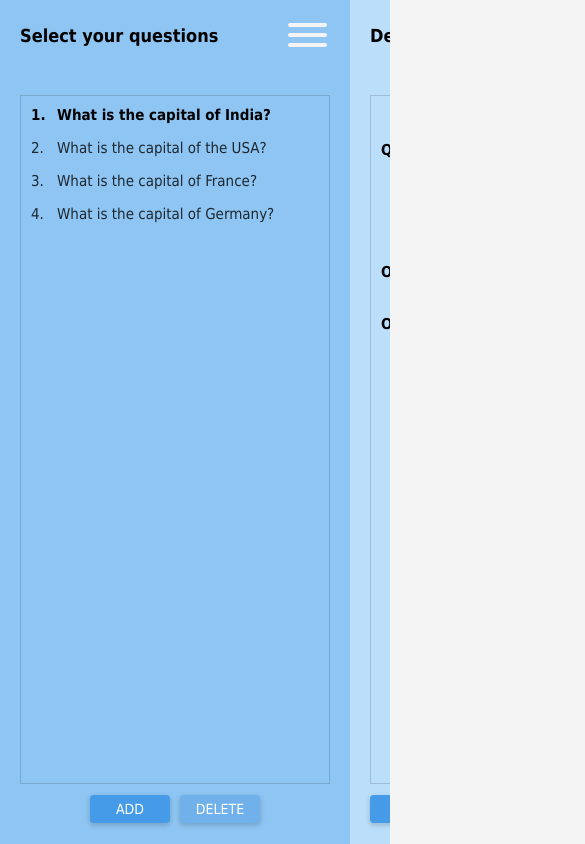
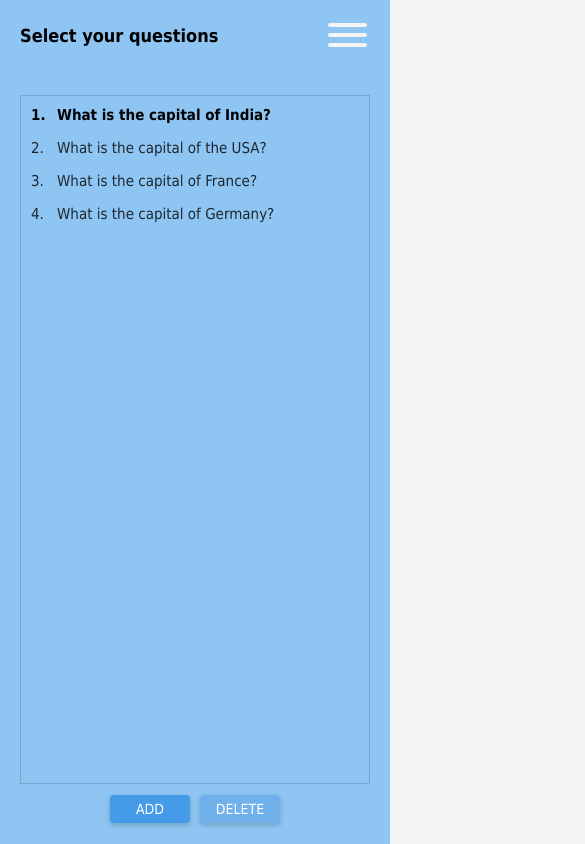
Before and after one commit to monk-kokkalis/disprz, a React (Create React App) app: page / in a window 390 px wide. Shown: the top 844 px of the page, 585 px wide, since content can reach past the window. Built offline with nearby package versions, Linux system fonts and the light colour scheme.

Commit message:
added responsive width hook; added set ref reducer action

```diff
--- a/src/components/QuizCreator/QuizCreator.module.scss
+++ b/src/components/QuizCreator/QuizCreator.module.scss
@@ -1,6 +1,12 @@
 .Main {
+    box-shadow: 0 2px 4px 1px rgba(0, 0, 0, 0.15);
     display: grid;
     grid-template-columns: 350px 1fr;
-    box-shadow: 0 2px 4px 1px rgba(0, 0, 0, 0.15);
     height: 100%;
+    overflow: hidden;
+    position: relative;
+
+    @media (max-width: 767px) {
+        grid-template-columns: 1fr;
+    }
 }
--- a/src/components/QuizCreator/components/ChoiceCreator/ChoiceCreator.js
+++ b/src/components/QuizCreator/components/ChoiceCreator/ChoiceCreator.js
@@ -5,9 +5,12 @@ import DeleteOption from './components/DeleteOption/DeleteOption';
 import Editor from './components/Editor/Editor';
 import Heading from './components/Heading/Heading';
 import ModeIndicator from './components/ModeIndicator/ModeIndicator';
+// hooks
+import useResponsiveWidth from './hooks/use-responsive-width';
 function ChoiceCreator() {
+    const width = useResponsiveWidth();
     return (
-        <div className={Style.Main}>
+        <div className={Style.Main} style={{width, left: `-${width}`}}>
             <Heading />
             <ModeIndicator />
             <section className="options">
--- a/src/components/QuizCreator/components/ChoiceCreator/ChoiceCreator.module.scss
+++ b/src/components/QuizCreator/components/ChoiceCreator/ChoiceCreator.module.scss
@@ -6,6 +6,9 @@
     @include mixins.padding;
 
     background-color: #BBDEFB;
+    @media (max-width: 767px) {
+        position: absolute;
+    }
 
     section[class~=options] {
         @include mixins.overflow-container;
--- /dev/null
+++ b/src/components/QuizCreator/components/ChoiceCreator/hooks/use-responsive-width.js
@@ -0,0 +1,30 @@
+import {useCallback, useContext, useEffect, useState} from 'react';
+import {Context} from '../../../context/Provider';
+function useResponsiveWidth() {
+    const context = useContext(Context);
+    const {questionSelectorRef} = context.questState;
+    const [questionSelectorWidth, setQuestionSelectorWidth] = useState('auto');
+    const resizeCallback = useCallback(() => {
+            const questRect = questionSelectorRef?.current.getBoundingClientRect();
+            if (questRect && window.innerWidth <= 767) {
+                setQuestionSelectorWidth(`${questRect.width}px`);
+            } else {
+                setQuestionSelectorWidth('auto');
+            }
+    }, [questionSelectorRef])
+
+    useEffect(function initializeWidth() {
+        resizeCallback();
+    }, [resizeCallback])
+
+    useEffect(function trackWindowWidth() {
+        window.addEventListener('resize', resizeCallback);
+        return function removeResizeListener() {
+            window.removeEventListener('resize', resizeCallback);
+        }
+    }, [resizeCallback])
+
+    return questionSelectorWidth;
+}
+
+export default useResponsiveWidth;
--- a/src/components/QuizCreator/components/QuestionSelector/QuestionSelector.js
+++ b/src/components/QuizCreator/components/QuestionSelector/QuestionSelector.js
@@ -1,3 +1,4 @@
+import {useRef} from 'react';
 import Style from './QuestionSelector.module.scss';
 // components
 import AddQuestion from './components/AddQuestion/AddQuestion';
@@ -6,9 +7,13 @@ import ModeIndicator from './components/ModeIndicator/ModeIndicator';
 import QuestionList from './components/QuestionList/QuestionList';
 import SidebarButton from '../SidebarButton/SidebarButton';
 import ButtonTemplate from './components/SidebarButtonControls/Template';
+// hooks
+import useRefSetter from './hooks/use-ref-setter';
 function QuestionSelector() {
+    const questionSelectorRef = useRef();
+    useRefSetter({questionSelectorRef});
     return (
-        <div className={Style.Main}>
+        <div className={Style.Main} ref={questionSelectorRef}>
             <h1 className="heading">
                 <span>Select your questions</span>
                 <SidebarButton template={<ButtonTemplate />} />
--- /dev/null
+++ b/src/components/QuizCreator/components/QuestionSelector/hooks/use-ref-setter.js
@@ -0,0 +1,16 @@
+import {useContext, useEffect} from 'react';
+import {Context} from '../../../context/Provider';
+import {questionActions} from '../../../context/reducers/questions/index';
+function useRefSetter({questionSelectorRef}) {
+    const context = useContext(Context);
+    const {questDispatch} = context;
+    useEffect(function setRef() {
+        questDispatch({
+            type: questionActions.SET_QUESTION_SELECTOR_REF,
+            payload: {questionSelectorRef}
+        })
+    }, [questionSelectorRef, questDispatch])
+    return undefined
+}
+
+export default useRefSetter;
--- a/src/components/QuizCreator/context/reducers/questions/actions.js
+++ b/src/components/QuizCreator/context/reducers/questions/actions.js
@@ -6,5 +6,6 @@ export default Object.freeze({
     DELETE_OPTION: 'delete-option',
     DELETE_QUESTION: 'delete-question',
     EDIT_QUESTION_NAME: 'edit-question-name',
-    SET_ACTIVE_QUESTION: 'set-active-question'
+    SET_ACTIVE_QUESTION: 'set-active-question',
+    SET_QUESTION_SELECTOR_REF: 'set-question-selector-ref'
 })
--- a/src/components/QuizCreator/context/reducers/questions/handlers/index.js
+++ b/src/components/QuizCreator/context/reducers/questions/handlers/index.js
@@ -6,6 +6,7 @@ import deleteOption from './delete-option';
 import deleteQuestion from './delete-question';
 import editQuestionName from './edit-question-name';
 import setActiveQuestion from "./set-active-question";
+import setQuestionSelectorRef from './set-question-selector-ref';
 export default Object.freeze({
     addOption,
     addQuestion,
@@ -14,5 +15,6 @@ export default Object.freeze({
     deleteOption,
     deleteQuestion,
     editQuestionName,
-    setActiveQuestion
+    setActiveQuestion,
+    setQuestionSelectorRef
 })
--- /dev/null
+++ b/src/components/QuizCreator/context/reducers/questions/handlers/set-question-selector-ref.js
@@ -0,0 +1,10 @@
+import update from 'immutability-helper';
+function setQuestionSelectorRef({state, action}) {
+    return update(state, {
+        questionSelectorRef: {
+            $set: action.payload.questionSelectorRef
+        }
+    })
+}
+
+export default setQuestionSelectorRef;
--- a/src/components/QuizCreator/context/reducers/questions/reducer.js
+++ b/src/components/QuizCreator/context/reducers/questions/reducer.js
@@ -18,6 +18,8 @@ function reducer(state, action) {
             return actionHandlers.editQuestionName({state, action});
         case actions.SET_ACTIVE_QUESTION:
             return actionHandlers.setActiveQuestion({state, action});
+        case actions.SET_QUESTION_SELECTOR_REF:
+            return actionHandlers.setQuestionSelectorRef({state, action});
         default:
             throw new Error();
     }
--- a/src/components/QuizCreator/context/reducers/questions/state.js
+++ b/src/components/QuizCreator/context/reducers/questions/state.js
@@ -4,6 +4,7 @@ const state = {
     activeQuestion: questions[0],
     questions,
     questionSelectorMode: constants.CREATIVE,
-    choiceCreatorMode: constants.CREATIVE
+    choiceCreatorMode: constants.CREATIVE,
+    questionSelectorRef: null
 }
 export default state;
--- a/src/elements/FileInput/FileInput.module.scss
+++ b/src/elements/FileInput/FileInput.module.scss
@@ -14,10 +14,5 @@
             @include mixins.button;
             @include mixins.primary-button;
         }
-
-        @media (max-width: 400px) {
-            width: 100%;
-            justify-content: space-between;
-        }
     }
 }
```
